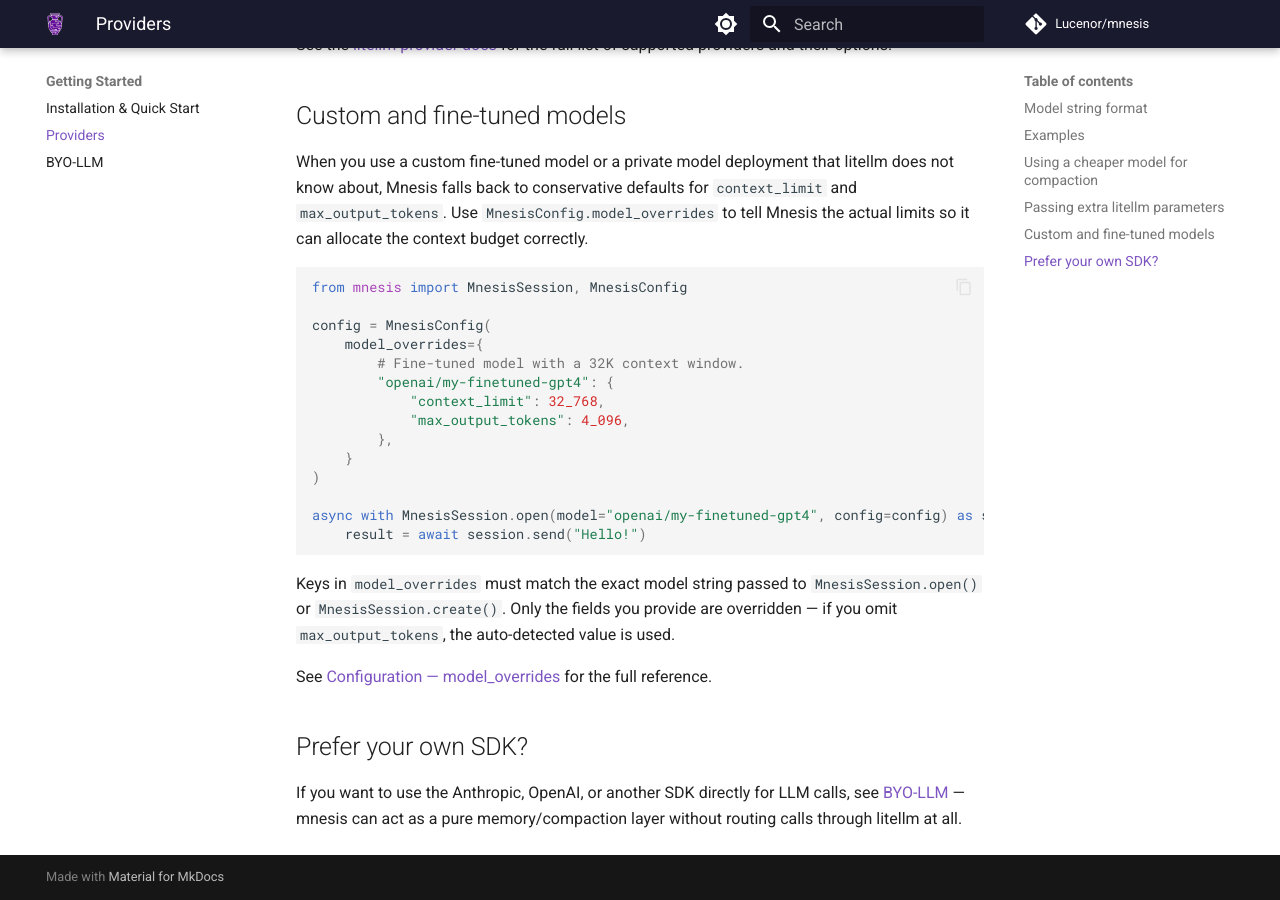
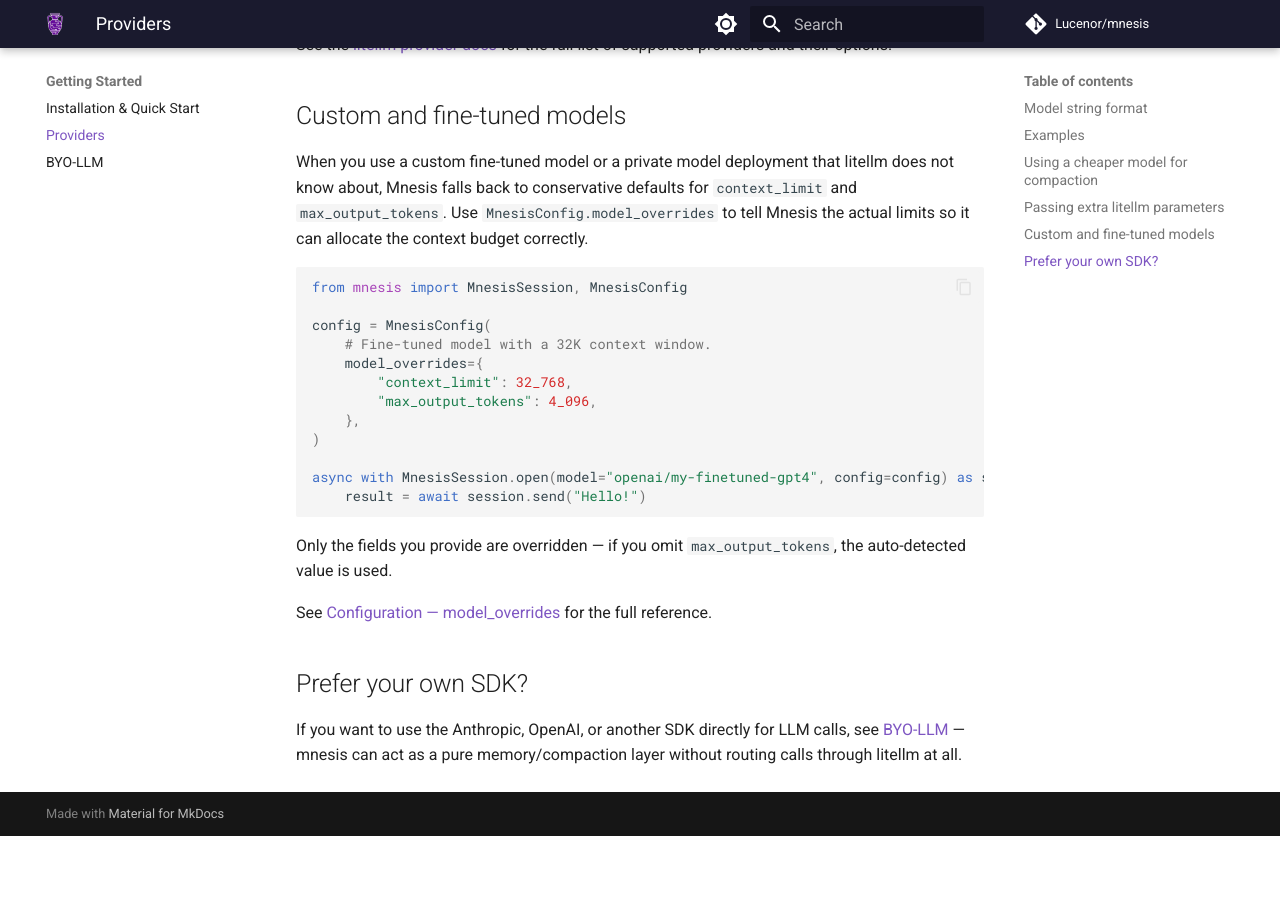
Before and after one commit to Lucenor/mnesis, an MkDocs documentation site: the page built from docs/providers.md, in a window 1280 px wide and 900 px high, scrolled down 1626 px. Built offline with MkDocs 1.6.1 and Material for MkDocs 9.7.7, drawn with Linux system fonts in a browser that asks for light colours; comment, search, counter and statistics services are not loaded; after the commit the page ends 2462 px from its top, so only the background shows below that.

Commit message:
fix: address review feedback on Stream 3 API surface PR
- Drop "silently" from AgenticMap docstring (tools are stripped with a
  warning, not silently)
- Remove unused warning_logged/capture_warning dead code and no-op
  logger rebinding from test_read_only_true_strips_explicit_tools_with_warning
- Fix test_prune_completed_event_published_when_pruning_occurs: use 10
  messages (5 user/5 assistant pairs) so tool outputs actually fall
  outside the 2-user-turn protection window; add counter-based
  id_generator to avoid UNIQUE constraint collisions; make the
  PRUNE_COMPLETED assertion unconditional
- Fix test_prune_completed_payload_fields: make payload assertions
  unconditional (guard was hiding a potential non-fire scenario)
- Correct docs/configuration.md model_overrides section: flat dict
  shape, not per-model dict keyed by model string
- Correct docs/providers.md custom models example: same flat dict fix

````diff
--- a/docs/providers.md
+++ b/docs/providers.md
@@ -101,23 +101,19 @@
 from mnesis import MnesisSession, MnesisConfig
 
 config = MnesisConfig(
+    # Fine-tuned model with a 32K context window.
     model_overrides={
-        # Fine-tuned model with a 32K context window.
-        "openai/my-finetuned-gpt4": {
-            "context_limit": 32_768,
-            "max_output_tokens": 4_096,
-        },
-    }
+        "context_limit": 32_768,
+        "max_output_tokens": 4_096,
+    },
 )
 
 async with MnesisSession.open(model="openai/my-finetuned-gpt4", config=config) as session:
     result = await session.send("Hello!")
 ```
 
-Keys in `model_overrides` must match the exact model string passed to
-`MnesisSession.open()` or `MnesisSession.create()`. Only the fields you
-provide are overridden — if you omit `max_output_tokens`, the auto-detected
-value is used.
+Only the fields you provide are overridden — if you omit `max_output_tokens`,
+the auto-detected value is used.
 
 See [Configuration — model_overrides](configuration.md#model_overrides) for
 the full reference.
````
Also changed, not shown: 3 other files.
